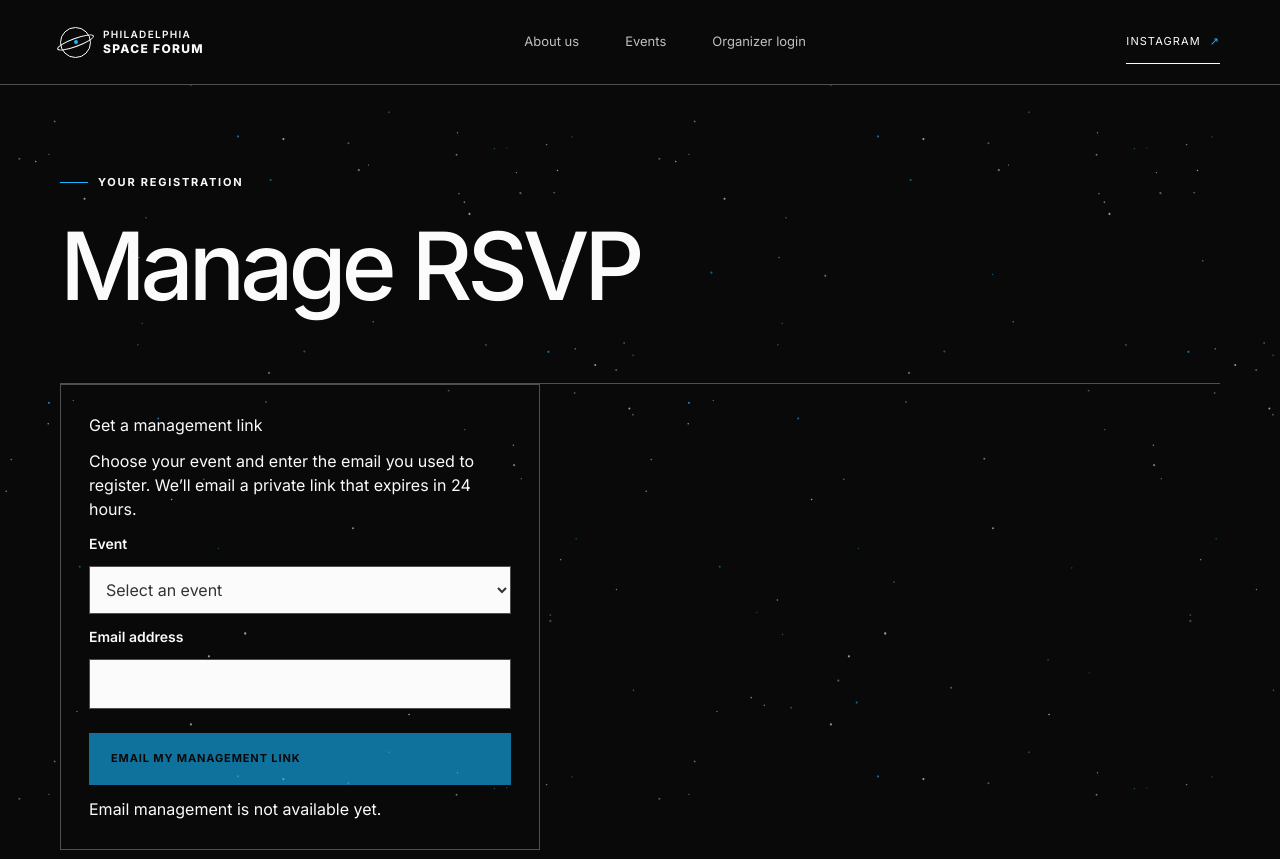
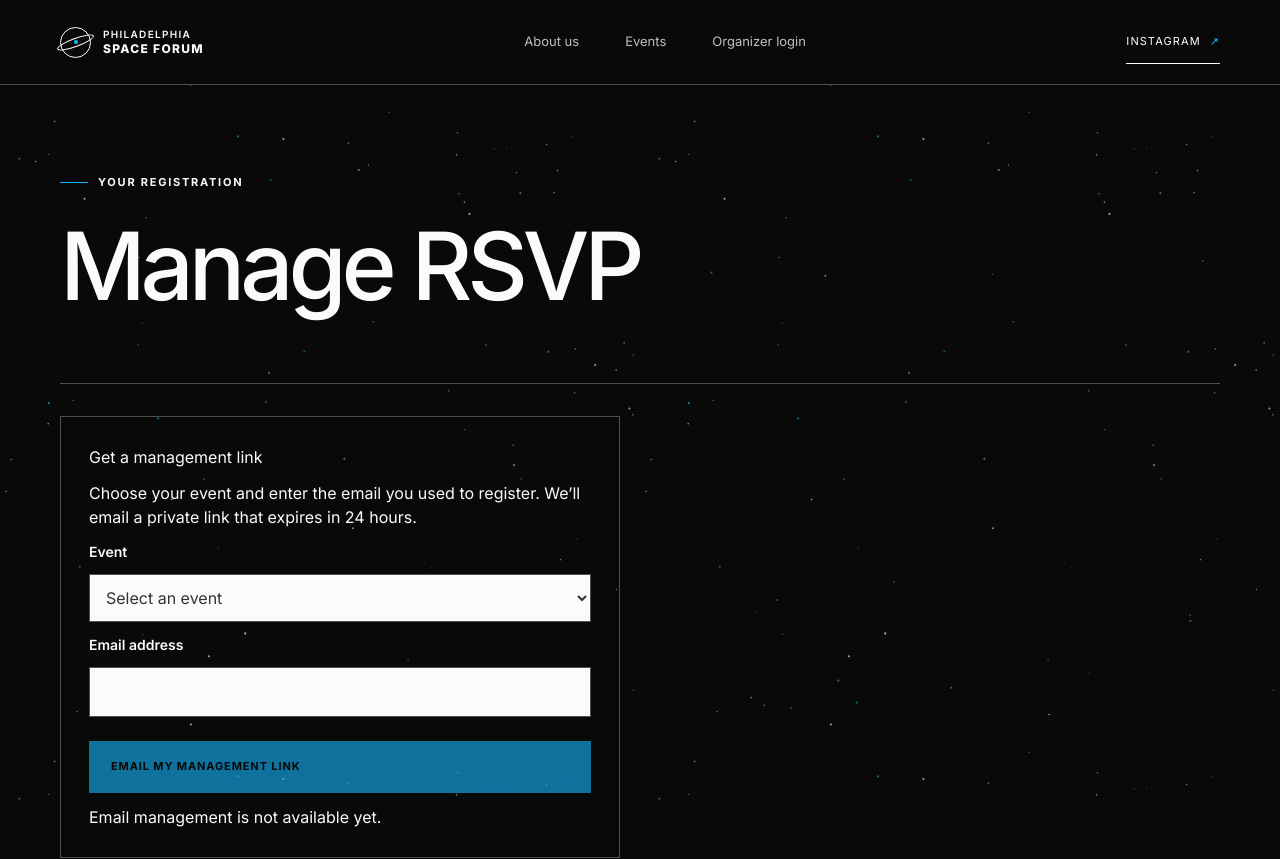
Before and after one commit to scottblender/philadelphia-space-forum, a Next.js app: page /rsvp/manage in a window 1280 px wide. Shown: the top 859 px of the page. Built offline with nearby package versions, Linux system fonts and the light colour scheme.

Commit message:
Separate RSVP management cards from heading divider

```diff
--- a/app/globals.css
+++ b/app/globals.css
@@ -284,3 +284,9 @@ input:focus-visible, select:focus-visible, summary:focus-visible { outline: 2px
 
 .manage-rsvp-section { display: grid; gap: 28px; }
 .manage-rsvp-section .organizer-login { padding: 28px; border: 1px solid var(--line); }
+
+.manage-rsvp-section { padding-top: 32px; gap: 32px; grid-template-columns: minmax(0, 1fr); }
+.manage-rsvp-section > .organizer-settings, .manage-rsvp-section > .organizer-login { width: 100%; max-width: 560px; min-width: 0; margin: 0; padding: 28px; }
+.manage-rsvp-section h2 { margin: 0; overflow-wrap: anywhere; }
+.manage-rsvp-section input, .manage-rsvp-section select { max-width: 100%; }
+@media (max-width: 600px) { .manage-rsvp-section > .organizer-settings, .manage-rsvp-section > .organizer-login { padding: 20px; } }
```
